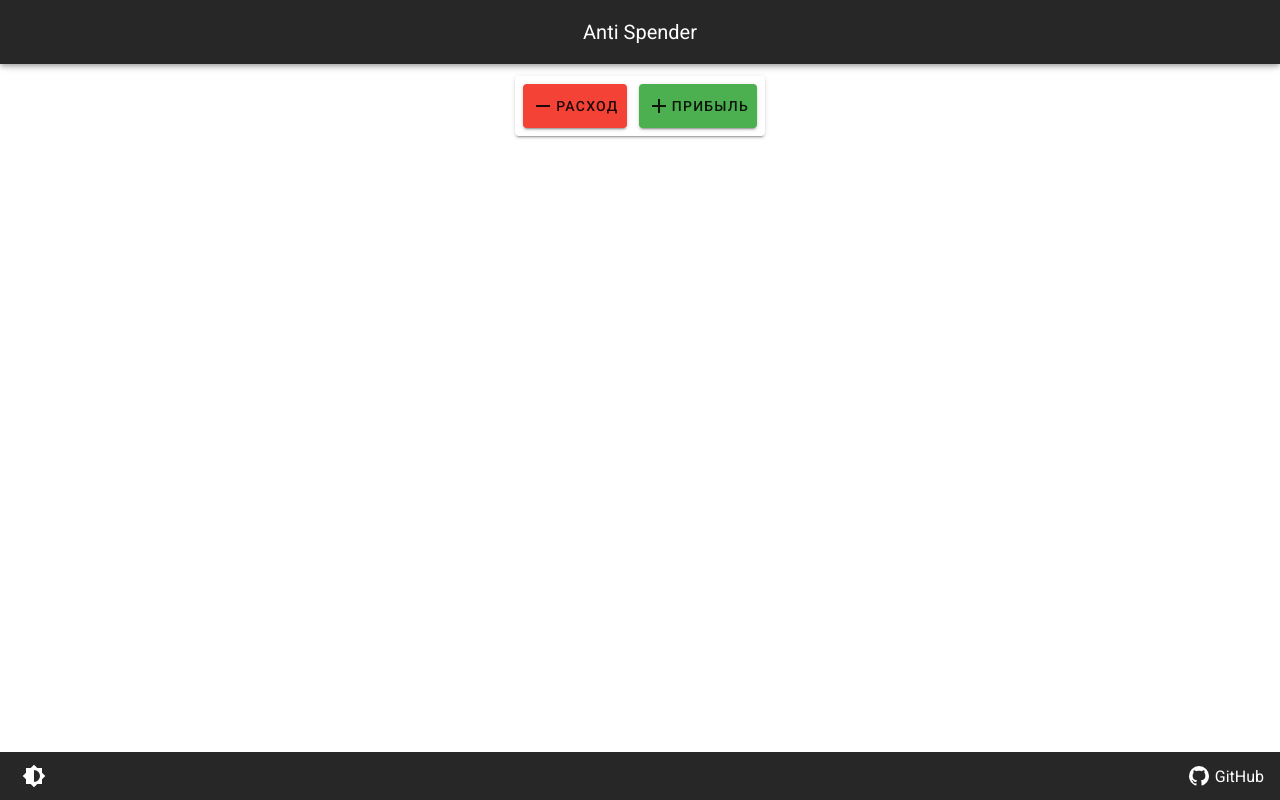
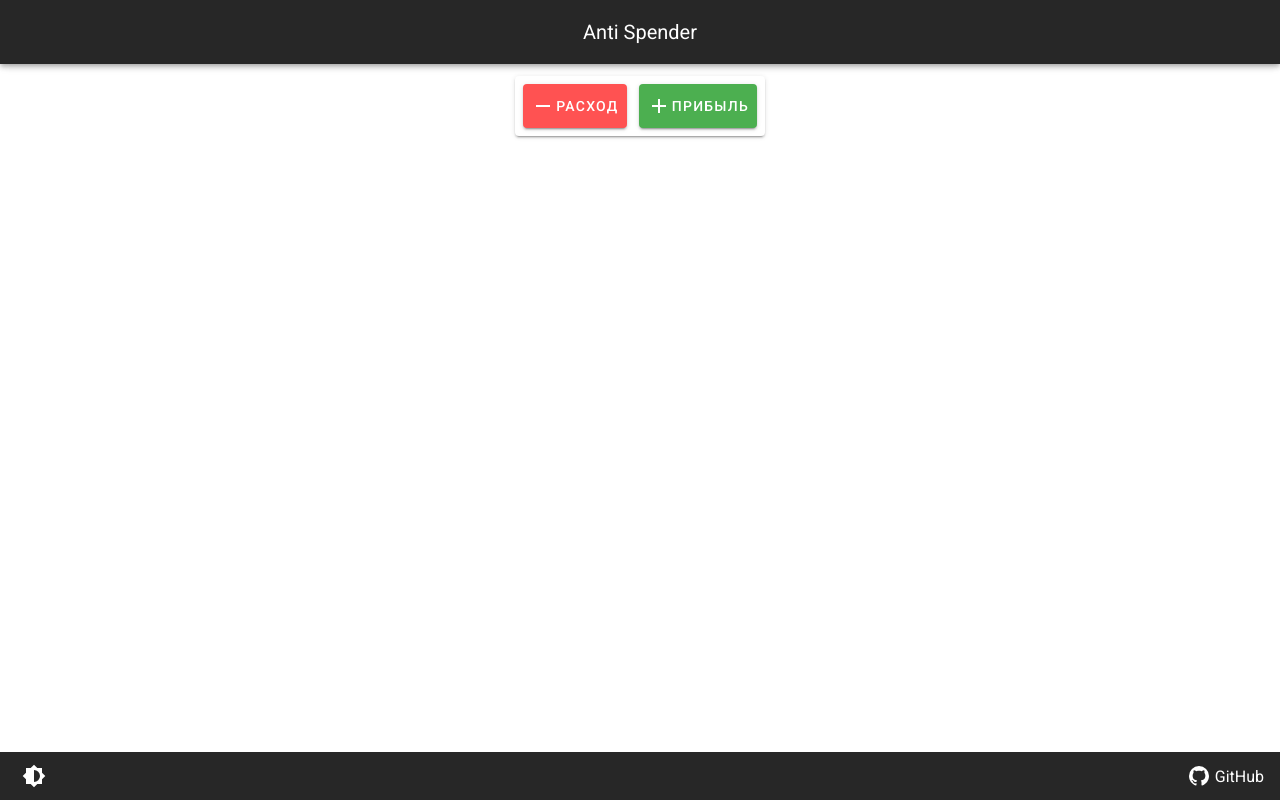
Before and after one commit to Seokky/anti-spender, a Nuxt app: page / in a window 1280 px wide. Built offline with nearby package versions, Linux system fonts and the light colour scheme.

Commit message:
vuetify theme customized

```diff
--- a/assets/styles/vuetify-reassign.scss
+++ b/assets/styles/vuetify-reassign.scss
@@ -1,4 +1,4 @@
-// Ref: https://github.com/nuxt-community/vuetify-module#customvariables
-//
-// The variables you want to modify
-$font-size-root: 20px;
+.theme--dark.v-application {
+  background: rgba(#121212, 0.85);
+  color: #fff;
+}
--- /dev/null
+++ b/assets/styles/vuetify-variables.scss
@@ -0,0 +1,4 @@
+// Ref: https://github.com/nuxt-community/vuetify-module#customvariables
+//
+// The variables you want to modify
+$font-size-root: 20px;
--- a/components/SetTheIncomeDialog.vue
+++ b/components/SetTheIncomeDialog.vue
@@ -5,7 +5,7 @@
   >
     <template v-slot:activator="{ on, attrs }">
       <v-btn
-        color="green"
+        color="success"
         large
         v-bind="attrs"
         v-on="on"
--- a/components/SetTheOutlayDialog.vue
+++ b/components/SetTheOutlayDialog.vue
@@ -5,7 +5,7 @@
   >
     <template v-slot:activator="{ on, attrs }">
       <v-btn
-        color="red"
+        color="error"
         large
         v-bind="attrs"
         v-on="on"
--- a/layouts/default.vue
+++ b/layouts/default.vue
@@ -19,3 +19,7 @@
     <app-footer />
   </v-app>
 </template>
+
+<style lang="scss">
+@import '~/assets/styles/vuetify-reassign';
+</style>
--- a/nuxt.config.js
+++ b/nuxt.config.js
@@ -69,7 +69,7 @@ module.exports = {
   ** https://github.com/nuxt-community/vuetify-module
   */
   vuetify: {
-    customVariables: ['~/assets/styles/vuetify-reassign.scss'],
+    customVariables: ['~/assets/styles/vuetify-variables.scss'],
     theme: {
       themes: {
         dark: {
```
